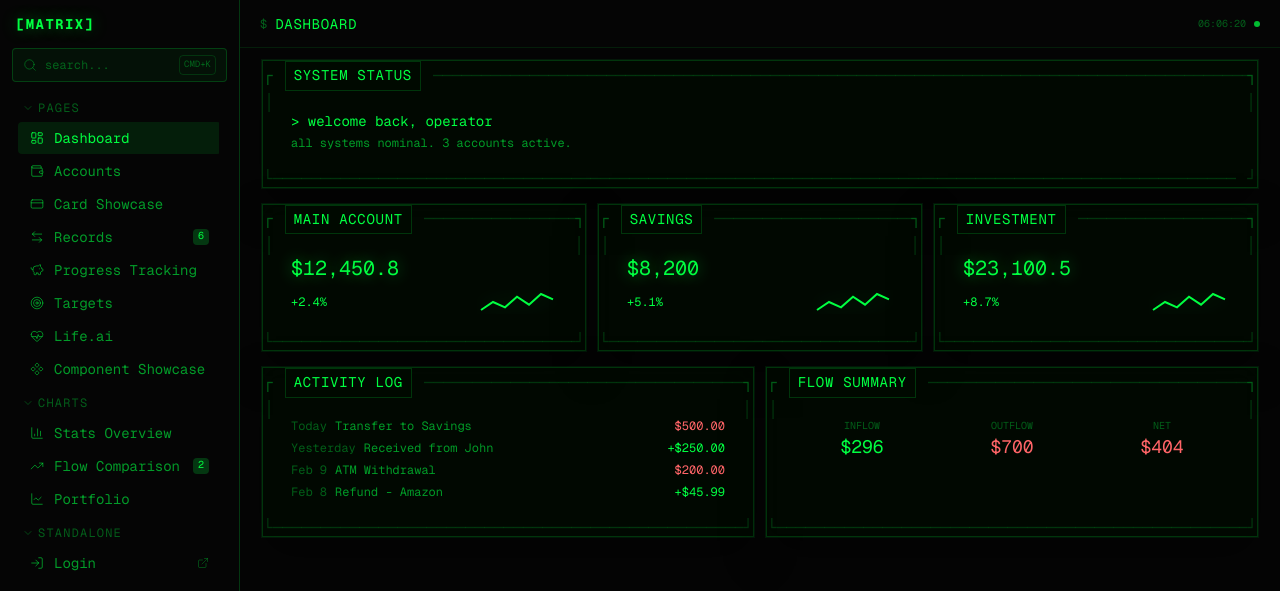
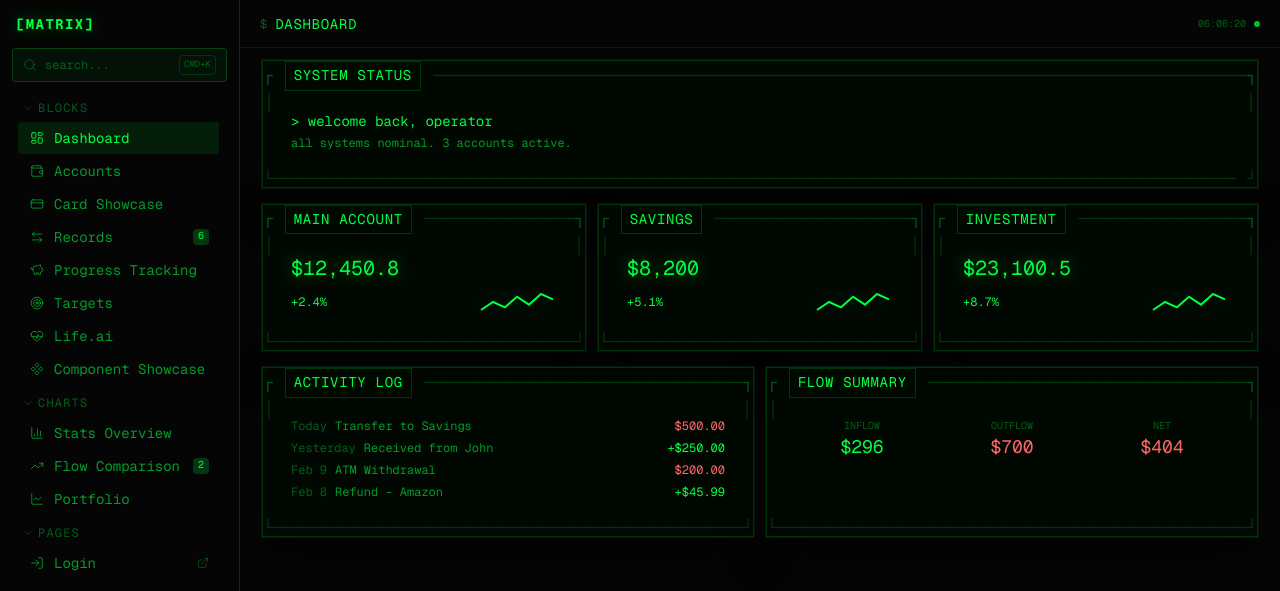
Before and after one commit to nocoo/matrix, a React (Vite) app: page / in a window 1280 px wide. Shown: the top 591 px of the page. Built offline with nearby package versions, Linux system fonts and the light colour scheme; the HTML template or start-up script is replaced by a standard one.

Commit message:
refactor: rename sidebar groups PAGES->BLOCKS, STANDALONE->PAGES

```diff
--- a/src/components/DashboardLayout.tsx
+++ b/src/components/DashboardLayout.tsx
@@ -30,7 +30,7 @@ interface NavGroup {
 
 const NAV_GROUPS: NavGroup[] = [
   {
-    label: "PAGES",
+    label: "BLOCKS",
     defaultOpen: true,
     items: [
       { title: "Dashboard", icon: LayoutDashboard, path: "/" },
@@ -53,7 +53,7 @@ const NAV_GROUPS: NavGroup[] = [
     ],
   },
   {
-    label: "STANDALONE",
+    label: "PAGES",
     defaultOpen: true,
     items: [
       { title: "Login", icon: LogIn, path: "/login", external: true },
```
Also changed, not shown: 1 other file (tests, documents, lock files or other folders).
